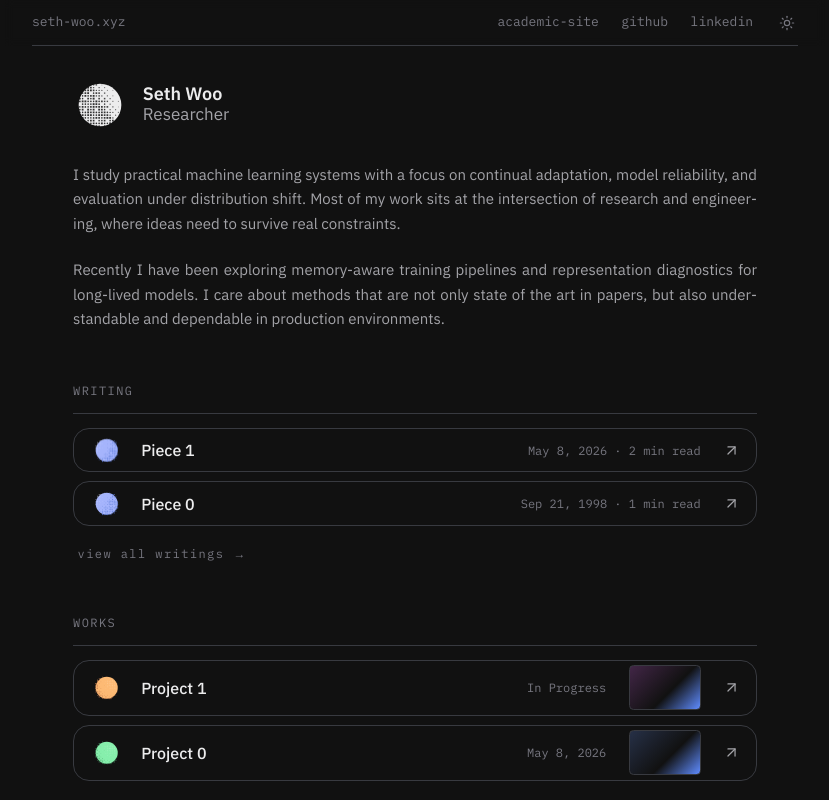
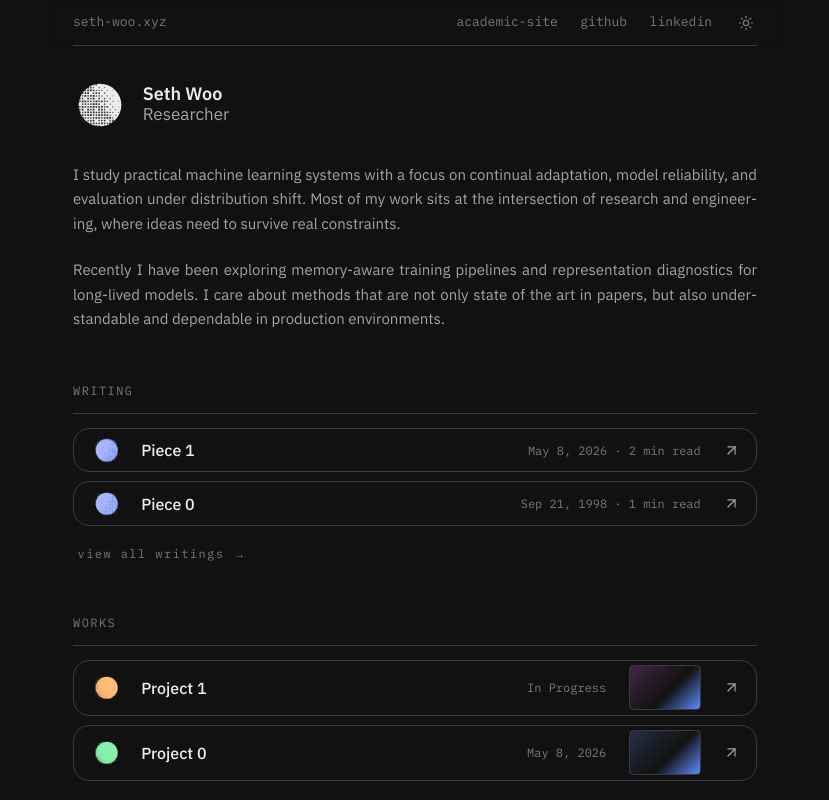
Before and after one commit to seth-woo/personal-site, a Next.js app: page / in a window 1280 px wide. Shown: the top 800 px of the page, without its empty margins (225-1054 px from the left). Built offline with nearby package versions, Linux system fonts and the light colour scheme.

Commit message:
top navigation line break length fix

```diff
--- a/src/components/Header.tsx
+++ b/src/components/Header.tsx
@@ -14,7 +14,7 @@ export default function Header() {
 
   return (
     <header className="sticky top-0 z-40">
-      <div className="mx-auto w-full max-w-[820px] bg-bg/80 px-6 backdrop-blur-sm">
+      <div className="mx-auto w-full max-w-[738px] bg-bg/80 px-6 backdrop-blur-sm">
         <div className="flex items-center justify-between gap-5 border-b border-border py-2.5">
           <Link href="/" className={linkClass}>
             seth-woo.xyz
```
